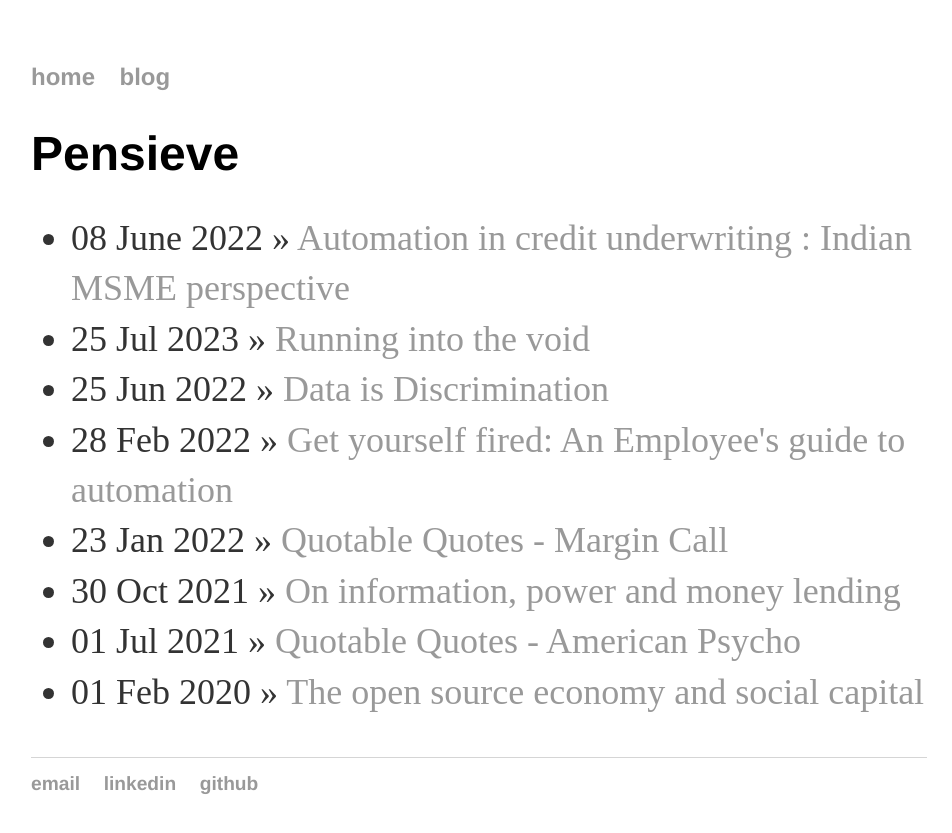
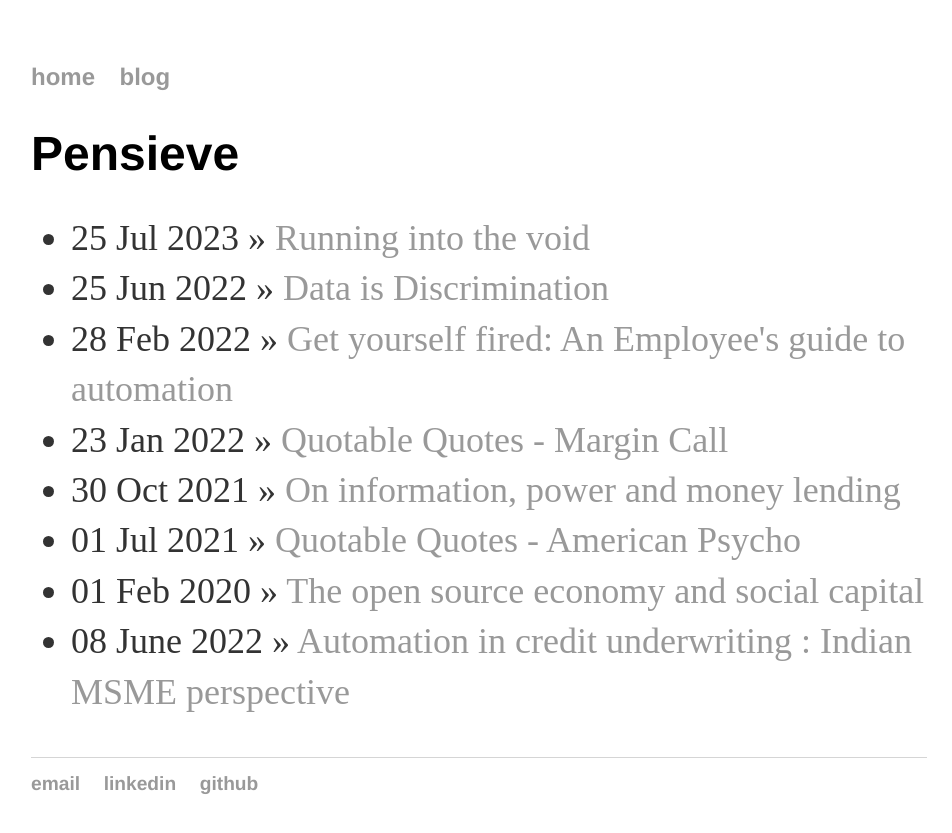
Before and after one commit to dhruvnigam93/dhruvnigam93.github.io, a Jekyll site: the page built from blog/index.html, in a window 1280 px wide. Shown: the top 833 px of the page, without its empty margins (161-1113 px from the left). Built offline with Jekyll 4.4.1, drawn with Linux system fonts in a browser that asks for light colours; some of the changed lines change nothing that is shown.

Commit message:
reorder for adding void
add void and reorder posts for linked posts

```diff
--- a/blog/index.html
+++ b/blog/index.html
@@ -4,8 +4,8 @@ title: Pensieve
 ---
 	<h1>{{ page.title }}</h1>
 	<ul class="posts">
-	  <li><span>{{ "08 June 2022" }}</span> » <a href="https://protium.co.in/is-automation-killing-jobs-in-the-credit-underwriting/" title="Automation in credit underwriting : Indian MSME perspective">Automation in credit underwriting : Indian MSME perspective</a></li>
 	  {% for post in site.posts %}
 	    <li><span>{{ post.date | date_to_string }}</span> » <a href="{{ post.url }}" title="{{ post.title }}">{{ post.title }}</a></li>
 	  {% endfor %}
+	  <li><span>{{ "08 June 2022" }}</span> » <a href="https://protium.co.in/is-automation-killing-jobs-in-the-credit-underwriting/" title="Automation in credit underwriting : Indian MSME perspective">Automation in credit underwriting : Indian MSME perspective</a></li>
 	</ul>
```
